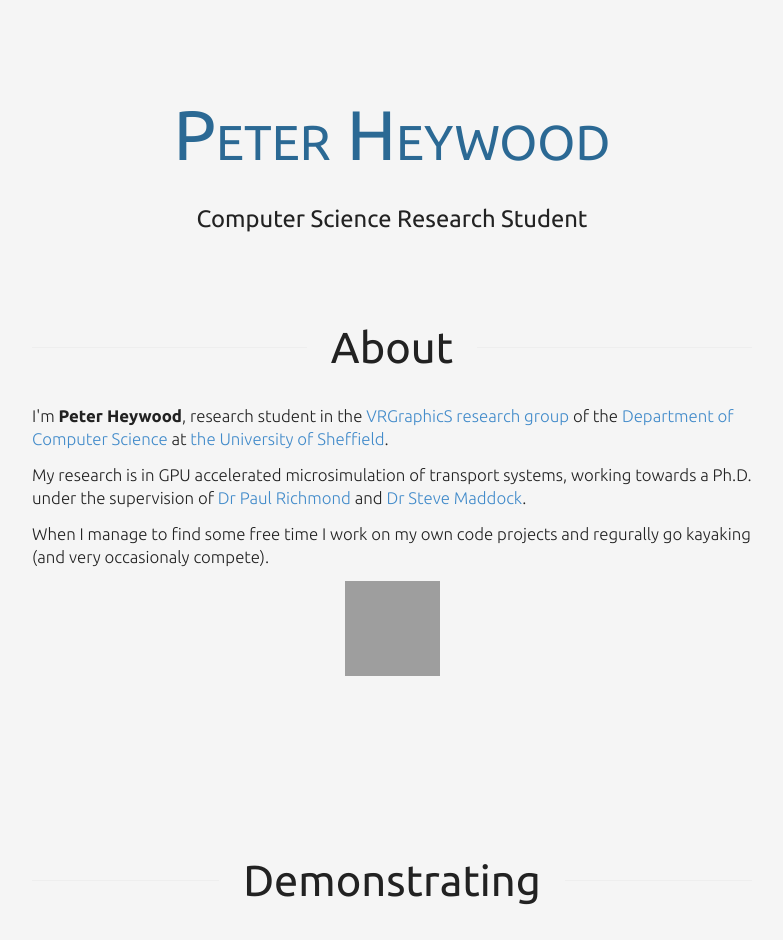
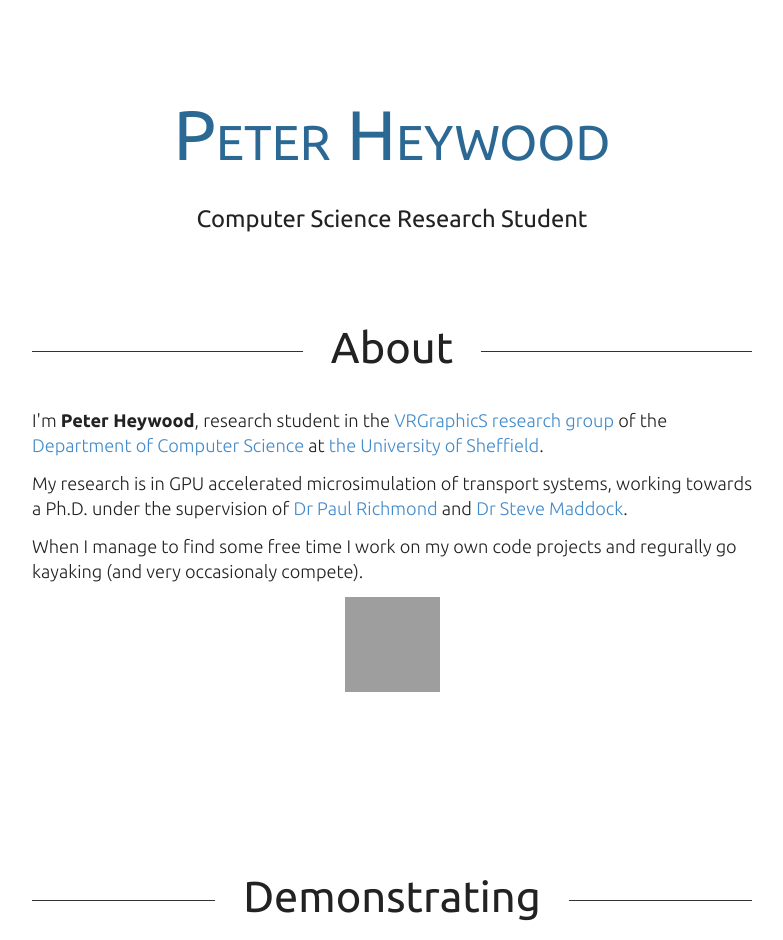
Before and after one commit to ptheywood/ptheywood.github.io, a Jekyll site: the page built from index.html, in a window 1280 px wide. Shown: the top 940 px of the page, without its empty margins (248-1031 px from the left). Built offline with Jekyll 4.4.1, drawn with Linux system fonts in a browser that asks for light colours; nearby versions of some CDN libraries; grey boxes are pictures that could not be loaded.

Commit message:
Further light style changes

```diff
--- a/css/main.css
+++ b/css/main.css
@@ -2,7 +2,7 @@ html,
 body {
     margin: 0;
     padding: 0;
-    background: #f5f5f5;
+    background: #fff;
     color: #222;
 }
 html, body,
@@ -20,8 +20,8 @@ pre code span,
 }
 
 p, address {
-    font-size: 1.2em;
-    font-weight: 100;
+    font-size: 1.3em;
+    font-weight: 140;
     line-height: 140%;
     margin: 8px 0 12px 0;
 }
@@ -263,17 +263,17 @@ footer {
 }
 
 .sub-header {
-    border-top: 1px solid #eee;
-    margin: 24px auto 0 auto;
+    border-top: 1px solid #333;
+    margin: 28px auto 0 auto;
     text-align: center;
 }
 
 .sub-header span {
-    background: #f5f5f5;
+    background: #fff;
     display: inline-block;
-    padding: 0 24px;
+    padding: 0 28px;
     position: relative;
-    top: -24px;
+    top: -28px;
 }
 
 section.content {
```
